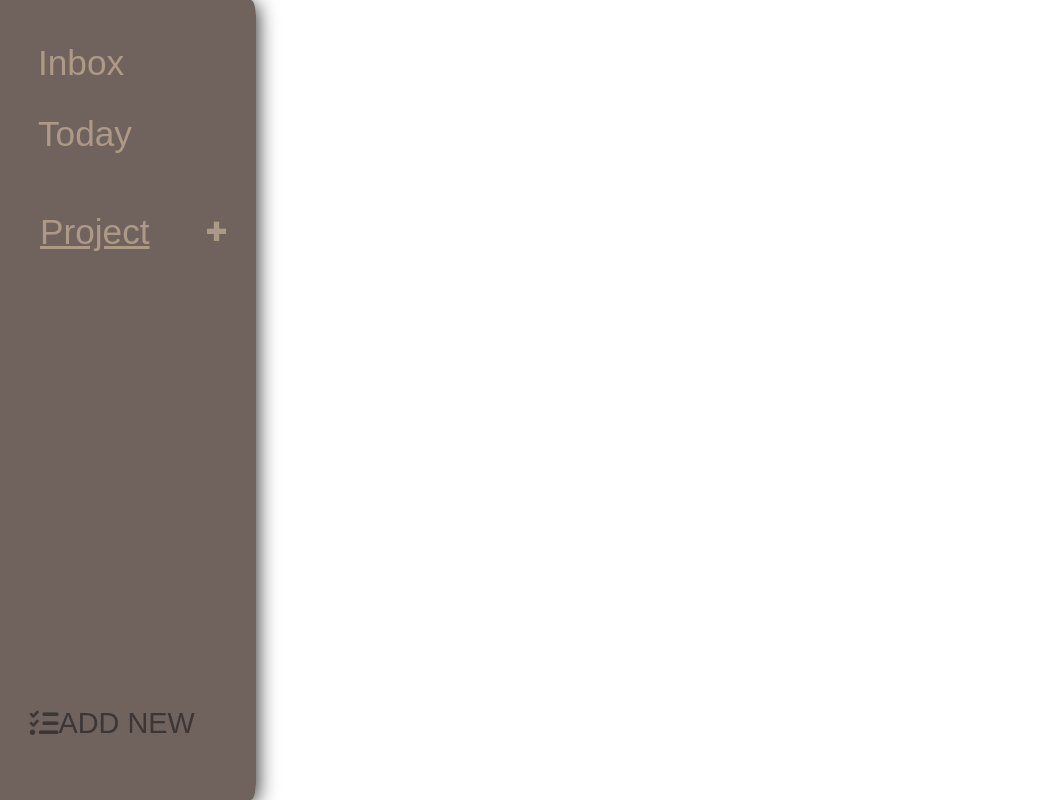
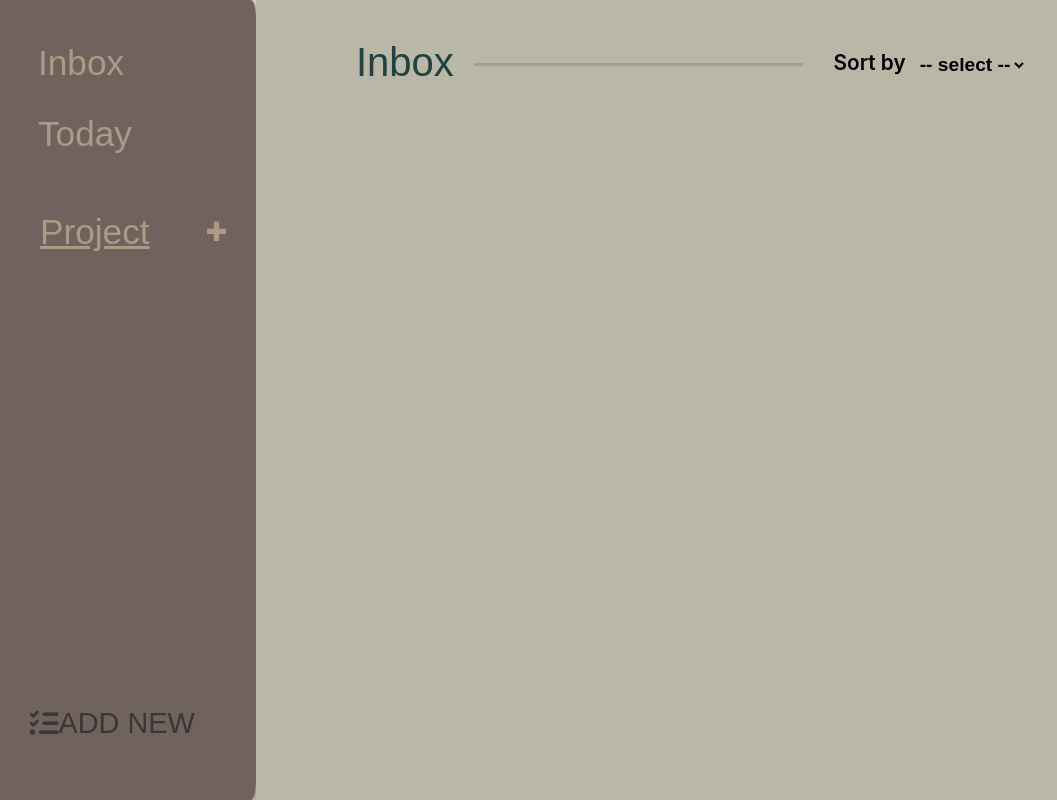
Before and after one commit to Justin-Feng/todo-list-react, a React (Create React App) app: page / in a window 1280 px wide. Shown: the whole page, without its empty margins (0-1057 px from the left). Built offline with nearby package versions, Linux system fonts and the light colour scheme; a web font is replaced by a local one.

Commit message:
switch to hashrouter trial commit

```diff
--- a/package.json
+++ b/package.json
@@ -1,7 +1,7 @@
 {
   "name": "todo-list-react",
   "version": "0.1.0",
-  "homepage": "https://justin-feng.github.io/todo-list-react",
+  "homepage": "https://justin-feng.github.io/todo-list-react/#",
   "private": true,
   "dependencies": {
     "@fortawesome/fontawesome-free": "^6.4.0",
@@ -14,7 +14,7 @@
     "react": "^18.2.0",
     "react-datepicker": "^4.11.0",
     "react-dom": "^18.2.0",
-    "react-router-dom": "^6.10.0",
+    "react-router-dom": "^6.11.1",
     "react-scripts": "5.0.1",
     "react-select": "^5.7.2",
     "uuid": "^9.0.0",
--- a/src/App.js
+++ b/src/App.js
@@ -8,8 +8,8 @@ import NewTask from './pages/NewTask';
 import Edit from './pages/Edit';
 // imports
 import './App.css';
-import {useRef, useState, useEffect} from 'react'
-import {v4 as uuidv4} from 'uuid'
+import { useState, useEffect} from 'react'
+import { Route, Routes } from 'react-router-dom'
 
 
 // Global variables
@@ -17,7 +17,7 @@ const LOCAL_STORAGE_KEY_TODOLIST = 'todoApp.todo'
 const LOCAL_STORAGE_KEY_PROJECTS = 'todoApp.projects'
 const LOCAL_STORAGE_KEY_EDITEDTASK = 'todoApp.editedtask'
 const LOCAL_STORAGE_KEY_PROJECTNAME = 'todoApp.projectname'
-const LOCAL_STORAGE_KEY_FROMPAGE = 'todoApp.frompage'
+// const LOCAL_STORAGE_KEY_FROMPAGE = 'todoApp.frompage'
 
 
 function App() {
@@ -82,56 +82,56 @@ function App() {
 
   /* ----- Functions ----- */
   // Determine the page to show on the Main Area
-  function determineMainAreaPage() {
-    let component
-    switch (window.location.pathname) {
-      case '/todo-list-react/':
-        component = <Inbox className='app-main-area'
-                    todoList={todoList} setTodoList={setTodoList}
-                    projectList={projects} setProjectList={setProjects}
-                    editedTask={editedTask} seteditedTask={seteditedTask}
-                    fromPage={fromPage} setFromPage={setFromPage}
-                    />
-        break;
-      case '/todo-list-react/Today':
-        component = <TodayArea className='app-main-area'
-                    todoList={todoList} setTodoList={setTodoList}
-                    />
-        break;
-      case '/todo-list-react/Project':
-        component = <ProjectArea className='app-main-area'
-                    todoList={todoList} setTodoList={setTodoList}
-                    projectList={projects} setProjectList={setProjects}
-                    editedTask={editedTask} seteditedTask={seteditedTask}
-                    projectName={projectName} setProjectName={setProjectName}
-                    fromPage={fromPage} setFromPage={setFromPage}
-                    />
-        break;
-      case '/todo-list-react/NewTask':
-        component = <NewTask className='app-main-area'
-                    todoList={todoList} setTodoList={setTodoList}
-                    projectList={projects} setProjectList={setProjects}
-                    />
-        break;
-      case '/todo-list-react/Edit':
-        component = <Edit className='app-main-area'
-                    todoList={todoList} setTodoList={setTodoList}
-                    projectList={projects} setProjectList={setProjects}
-                    editedTask={editedTask} seteditedTask={seteditedTask}
-                    fromPage={fromPage} setFromPage={setFromPage}
-                    />
-        break;
-      default:
-        break;
-    }
-    return component
-  }
+  // function determineMainAreaPage() {
+  //   let component
+  //   switch (window.location.pathname) {
+  //     case '/':
+  //       component = <Inbox className='app-main-area'
+  //                   todoList={todoList} setTodoList={setTodoList}
+  //                   projectList={projects} setProjectList={setProjects}
+  //                   editedTask={editedTask} seteditedTask={seteditedTask}
+  //                   fromPage={fromPage} setFromPage={setFromPage}
+  //                   />
+  //       break;
+  //     case '/Today':
+  //       component = <TodayArea className='app-main-area'
+  //                   todoList={todoList} setTodoList={setTodoList}
+  //                   />
+  //       break;
+  //     case '/Project':
+  //       component = <ProjectArea className='app-main-area'
+  //                   todoList={todoList} setTodoList={setTodoList}
+  //                   projectList={projects} setProjectList={setProjects}
+  //                   editedTask={editedTask} seteditedTask={seteditedTask}
+  //                   projectName={projectName} setProjectName={setProjectName}
+  //                   fromPage={fromPage} setFromPage={setFromPage}
+  //                   />
+  //       break;
+  //     case '/NewTask':
+  //       component = <NewTask className='app-main-area'
+  //                   todoList={todoList} setTodoList={setTodoList}
+  //                   projectList={projects} setProjectList={setProjects}
+  //                   />
+  //       break;
+  //     case '/Edit':
+  //       component = <Edit className='app-main-area'
+  //                   todoList={todoList} setTodoList={setTodoList}
+  //                   projectList={projects} setProjectList={setProjects}
+  //                   editedTask={editedTask} seteditedTask={seteditedTask}
+  //                   fromPage={fromPage} setFromPage={setFromPage}
+  //                   />
+  //       break;
+  //     default:
+  //       break;
+  //   }
+  //   return component
+  // }
 
 
   /* ----- Debug ----- */
   //todoList.map(element => console.log(element.name))
   //console.log(projects)
-
+  // console.log(window.location)
 
 
   /* ----- Return Content ----- */
@@ -140,7 +140,37 @@ function App() {
       <LeftBarArea className='app-left-bar'
         projectList={projects} setProjectList={setProjects}
         projectName={projectName} setProjectName={setProjectName}/>
-      {determineMainAreaPage()}
+      {/* {determineMainAreaPage()} */}
+      <Routes>
+        <Route path='/' element={<Inbox className='app-main-area'
+                                        todoList={todoList} setTodoList={setTodoList}
+                                        projectList={projects} setProjectList={setProjects}
+                                        editedTask={editedTask} seteditedTask={seteditedTask}
+                                        fromPage={fromPage} setFromPage={setFromPage} />}></Route>
+        <Route path='/Today' element={<TodayArea className='app-main-area'
+                                                  todoList={todoList} setTodoList={setTodoList}
+                                                  projectList={projects} setProjectList={setProjects}
+                                                  editedTask={editedTask} seteditedTask={seteditedTask}
+                                                  fromPage={fromPage} setFromPage={setFromPage}
+                                                  />}></Route>
+        <Route path='/Project' element={<ProjectArea className='app-main-area'
+                                                      todoList={todoList} setTodoList={setTodoList}
+                                                      projectList={projects} setProjectList={setProjects}
+                                                      editedTask={editedTask} seteditedTask={seteditedTask}
+                                                      projectName={projectName} setProjectName={setProjectName}
+                                                      fromPage={fromPage} setFromPage={setFromPage}
+                                                      />}></Route>
+        <Route path='/NewTask' element={<NewTask className='app-main-area'
+                                                  todoList={todoList} setTodoList={setTodoList}
+                                                  projectList={projects} setProjectList={setProjects}
+                                                  />}></Route>
+        <Route path='/Edit' element={<Edit className='app-main-area'
+                                            todoList={todoList} setTodoList={setTodoList}
+                                            projectList={projects} setProjectList={setProjects}
+                                            editedTask={editedTask} seteditedTask={seteditedTask}
+                                            fromPage={fromPage} setFromPage={setFromPage}
+                                            />}></Route>
+      </Routes>
     </div>
   )
 }
--- a/src/components/LeftBarArea.js
+++ b/src/components/LeftBarArea.js
@@ -19,7 +19,7 @@ export default function LeftBarArea(leftBarProps) {
     // set the global state projectName
     leftBarProps.setProjectName(prev => e.target.innerText)
     // redirect the user to the project Page
-    window.location.pathname = '/todo-list-react/Project'
+    window.location.hash = '#/Project'
   }
 
 
@@ -30,10 +30,10 @@ export default function LeftBarArea(leftBarProps) {
       {/* General Buttons at the top */}
       <div className='left-bar-general-buttons'>
         <div className='left-bar-inbox'>
-          <a href="/todo-list-react/"><div>Inbox</div></a>
+          <a href="#/"><div>Inbox</div></a>
         </div>
         <div className='left-bar-today'>
-          <a href="/todo-list-react/Today"><div>Today</div></a>
+          <a href="#/Today"><div>Today</div></a>
         </div>
       </div>
       {/* Project Buttons */}
@@ -50,7 +50,7 @@ export default function LeftBarArea(leftBarProps) {
       {/* Add New Task Button at the bottom */}
       <div className='left-bar-new-task-wrapper'>
         <div className='left-bar-new-task'>
-            <a href="/todo-list-react/NewTask"><i className='fa-solid fa-list-check'></i><div>ADD NEW</div></a>
+            <a href="#/NewTask"><i className='fa-solid fa-list-check'></i><div>ADD NEW</div></a>
         </div>
       </div>
     </div>
--- a/src/components/TaskShowComp.js
+++ b/src/components/TaskShowComp.js
@@ -3,8 +3,8 @@ import React from 'react'
 import './TaskShowComp.css'
 import { useState } from 'react'
 // Font Awesome 5 Icons
-import { FontAwesomeIcon } from '@fortawesome/react-fontawesome'
-import { faCircleCheck } from '@fortawesome/free-solid-svg-icons'
+// import { FontAwesomeIcon } from '@fortawesome/react-fontawesome'
+// import { faCircleCheck } from '@fortawesome/free-solid-svg-icons'
 
 
 
@@ -13,12 +13,11 @@ export default function TaskShowComp({elementProps, editedTask, seteditedTask, t
 
   const [collaps, setCollaps] = useState('true')
 
-
   /* ----- Local Functions ----- */
   // Function that handles when user clicks EDIT
   function handleEditClicked(e) {
     seteditedTask({...elementProps})
-    window.location.pathname = '/todo-list-react/Edit'
+    window.location.hash = '#/Edit'
   }
   // Function that handles when user clicks COMPLETE
   function handleCompleteClicked(e) {
--- a/src/index.js
+++ b/src/index.js
@@ -4,11 +4,15 @@ import './index.css';
 import App from './App';
 // Font Awesome 5
 import '@fortawesome/fontawesome-free/css/all.min.css';
+// React Router Dom
+import { HashRouter } from 'react-router-dom'
 
 const root = ReactDOM.createRoot(document.getElementById('root'));
 root.render(
   <React.StrictMode>
-    <App />
+    <HashRouter>
+      <App />
+    </HashRouter>
   </React.StrictMode>
 );
 
--- a/src/pages/Edit.js
+++ b/src/pages/Edit.js
@@ -93,7 +93,7 @@ export default function Edit(editProps) {
       EditProjectRef.current.setValue(null)
       EditDueDateRef.current.setSelected(null)
       // set the page back
-      window.location.pathname = '/todo-list-react/'
+      window.location.hash = '#/'
       // TODO: set the edit item back
 
   }
--- a/src/pages/ProjectArea.js
+++ b/src/pages/ProjectArea.js
@@ -17,7 +17,7 @@ export default function ProjectArea(projectProps) {
       // Set the Global Variable Project Name as empty
       projectProps.setProjectName(prev => '')
       // Return the page to Index
-      window.location.pathname = '/todo-list-react/'
+      window.location.hash = '#/'
     }
     else {
       return
```
Also changed, not shown: 1 other file (tests, documents, lock files or other folders).
